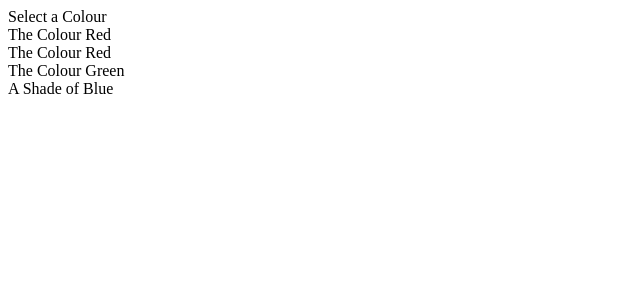
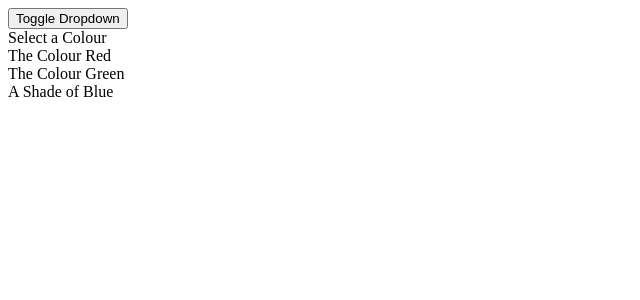
Before and after one commit to kartikeymishr/react-16-training, a React (Create React App) app in the folder widgets/: page / in a window 1280 px wide. Shown: the top 300 px of the page, without its empty margins (0-640 px from the left). Built offline with nearby package versions, Linux system fonts and the light colour scheme; the HTML template or start-up script is replaced by a standard one.

Commit message:
Cleaning up dropdown element.

```diff
--- a/widgets/src/App.js
+++ b/widgets/src/App.js
@@ -35,15 +35,20 @@
 
 const App = () => {
     const [selected, setSelected] = useState(options[0])
+    const [showDropdown, setShowDropdown] = useState(true)
+
     return (
         <div>
             {/*<Accordion items={items} />*/}
             {/*<Search />*/}
-            <Dropdown
-                options={options}
-                selected={selected}
-                onSelectedChange={setSelected}
-            />
+            <button onClick={() => setShowDropdown(!showDropdown)}>Toggle Dropdown</button>
+            {showDropdown ?
+                <Dropdown
+                    options={options}
+                    selected={selected}
+                    onSelectedChange={setSelected}
+                /> : null
+            }
         </div>
     )
 }
--- a/widgets/src/components/Dropdown.js
+++ b/widgets/src/components/Dropdown.js
@@ -1,7 +1,30 @@
-import React from "react"
+import React, {useEffect, useRef, useState} from "react"
 
 const Dropdown = ({options, selected, onSelectedChange}) => {
+    const [open, setOpen] = useState(false)
+    const ref = useRef()
+
+    useEffect(() => {
+        const onBodyClick = (event) => {
+            if (ref.current.contains(event.target)) {
+                return
+            }
+
+            setOpen(false)
+        }
+
+        document.body.addEventListener('click', onBodyClick, {capture: true})
+
+        return () => {
+            document.body.removeEventListener('click', onBodyClick, {capture: true})
+        }
+    }, [])
+
     const renderedOptions = options.map((option) => {
+        if (option.value === selected.value) {
+            return null
+        }
+
         return (
             <div
                 key={option.value}
@@ -13,17 +36,21 @@
         )
     })
 
+    const active = open ? 'visible active' : '';
+    const transition = open ? 'visible transition' : '';
+
     return (
-        <div>
-            <div className="ui form">
-                <div className="field">
-                    <label className="label">Select a Colour</label>
-                    <div className="ui selection dropdown visible active">
-                        <i className="dropdown icon"/>
-                        <div className="text">{selected.label}</div>
-                        <div className="menu visible transition">
-                            {renderedOptions}
-                        </div>
+        <div ref={ref} className="ui form">
+            <div className="field">
+                <label className="label">Select a Colour</label>
+                <div
+                    onClick={() => setOpen(!open)}
+                    className={`ui selection dropdown ${active}`}
+                >
+                    <i className="dropdown icon"/>
+                    <div className="text">{selected.label}</div>
+                    <div className={`menu ${transition}`}>
+                        {renderedOptions}
                     </div>
                 </div>
             </div>
```
